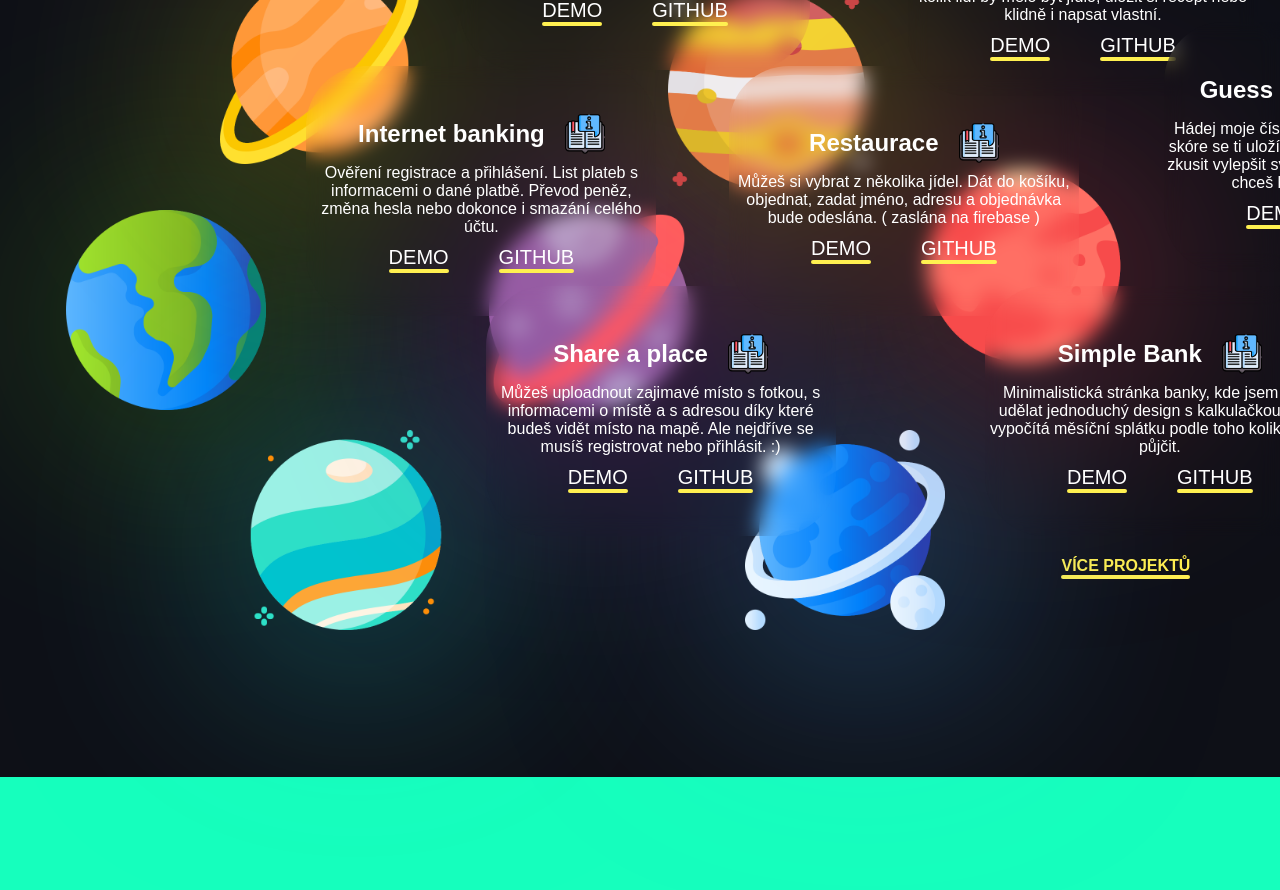
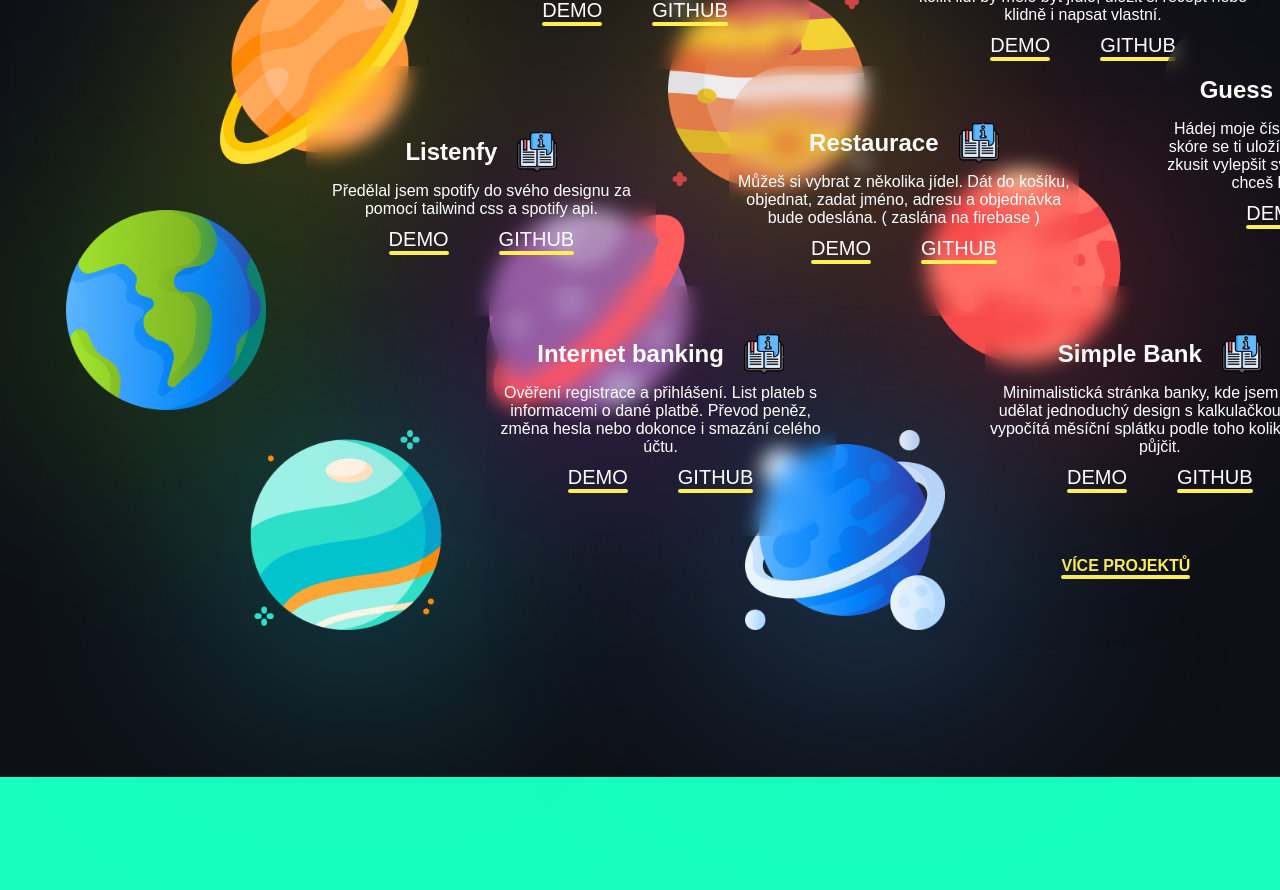
Before and after one commit to Mayooo31/portfolio-v2, a React (Create React App) app: page / in a window 1280 px wide. Shown: the part 1860-2750 px from the top of the page. Built offline with nearby package versions, Linux system fonts and the light colour scheme; a web font is replaced by a local one.

Commit message:
Changed project

```diff
--- a/src/data.js
+++ b/src/data.js
@@ -4,7 +4,7 @@ import guess from "./assets/img-preview/guess.png";
 import amigos from "./assets/img-preview/amigos.jpg";
 import banking from "./assets/img-preview/homepage1.png";
 import commerce from "./assets/img-preview/commerce.jpg";
-import places from "./assets/img-preview/places.jpg";
+import listenfy from "./assets/img-preview/listenfy.jpg";
 
 import planet1 from "./assets/planets/planet-1.png";
 import planet2 from "./assets/planets/planet-2.png";
@@ -20,13 +20,12 @@ const data = [
     path: earth,
     name: "earth",
     key: "m7",
-    img: banking,
-    title: "Internet banking",
-    github: "https://github.com/Mayooo31/internet-banking-mern",
-    netlify: "https://internet-banking-mario.netlify.app/",
-    about:
-      "Ověření registrace a přihlášení. List plateb s informacemi o dané platbě. Převod peněz, změna hesla nebo dokonce i smazání celého účtu. ",
-    icons: ["HTML", "CSS", "JS", "REACT", "NODEJS", "MONGODB"],
+    img: listenfy,
+    title: "Listenfy",
+    github: "https://github.com/Mayooo31/listen-my-music",
+    netlify: "https://listenfy-mario.netlify.app/",
+    about: "Předělal jsem spotify do svého designu za pomocí tailwind css a spotify api.",
+    icons: ["REACT", "TAILWIND CSS", "SPOTIFY API"],
   },
   {
     color: "drop-shadow(5px 5px 50px rgba(213, 210, 32, 0.7))",
@@ -46,12 +45,12 @@ const data = [
     path: planet2,
     name: "planet2",
     key: "m9",
-    img: places,
-    title: "Share a place",
-    github: "https://github.com/Mayooo31/MERN-1",
-    netlify: "https://mern-1.netlify.app/",
+    img: banking,
+    title: "Internet banking",
+    github: "https://github.com/Mayooo31/internet-banking-mern",
+    netlify: "https://internet-banking-mario.netlify.app/",
     about:
-      "Můžeš uploadnout zajimavé místo s fotkou, s informacemi o místě a s adresou díky které budeš vidět místo na mapě. Ale nejdříve se musíš registrovat nebo přihlásit. :) ",
+      "Ověření registrace a přihlášení. List plateb s informacemi o dané platbě. Převod peněz, změna hesla nebo dokonce i smazání celého účtu. ",
     icons: ["HTML", "CSS", "JS", "REACT", "NODEJS", "MONGODB"],
   },
   {
```
Also changed, not shown: src/assets/img-preview/listenfy.jpg (added).
